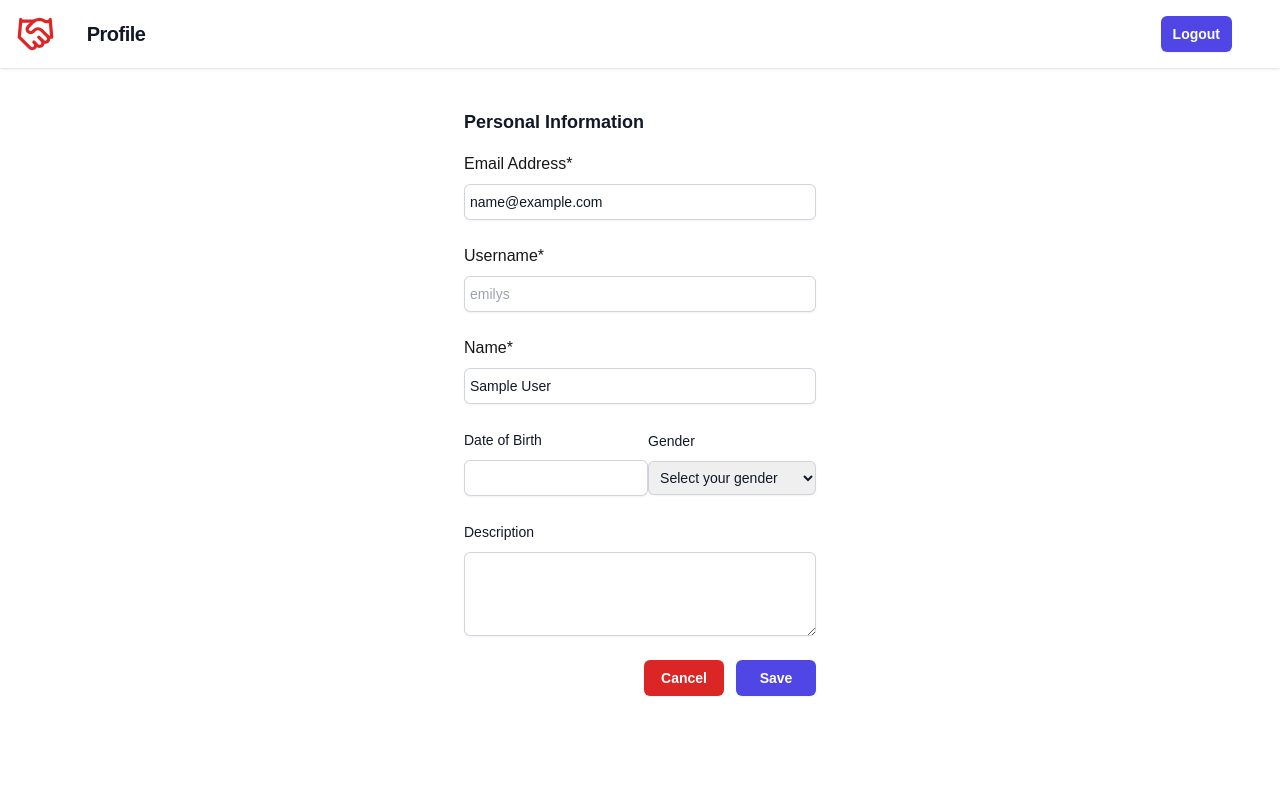
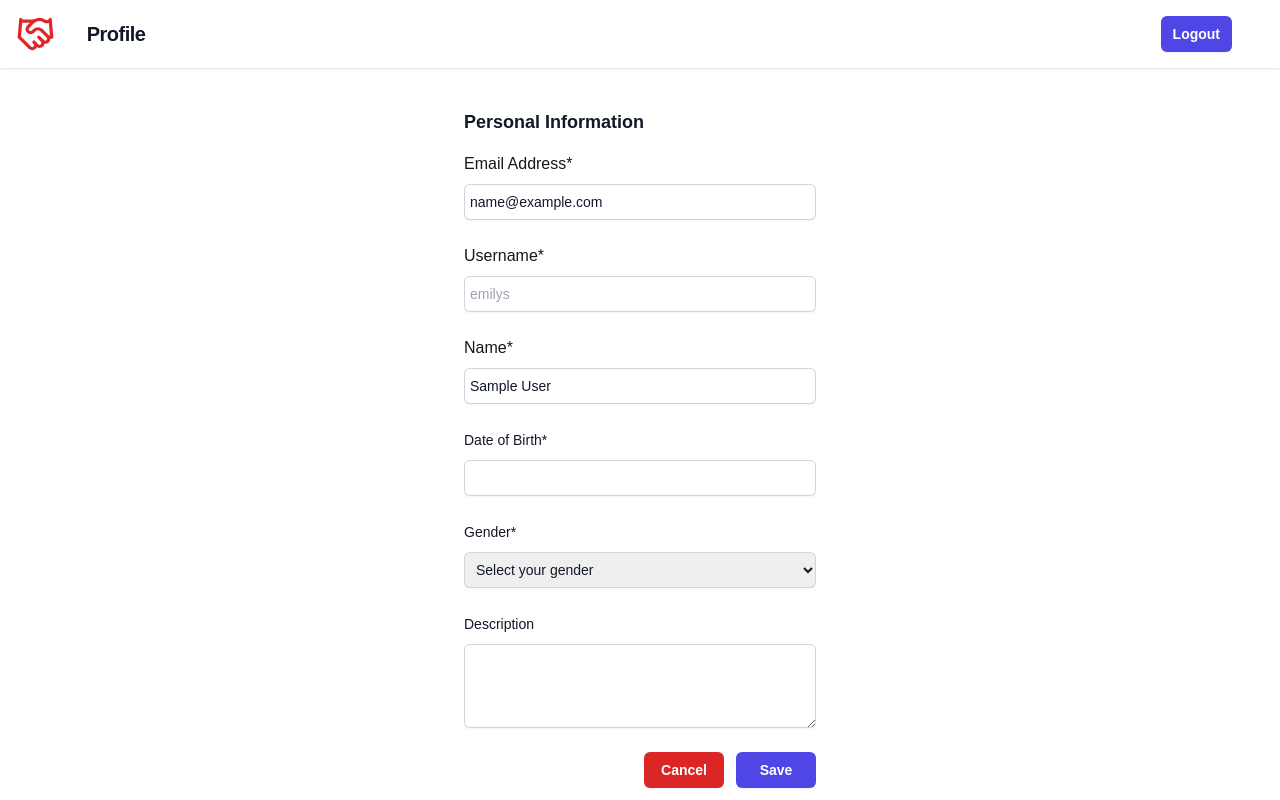
Before and after one commit to rahul94maurya/Plant-for-the-planet-task, a Next.js app: page /edit-profile in a window 1280 px wide. Built offline with nearby package versions, Linux system fonts and the light colour scheme; sample sign-in values are in the browser's storage.

Commit message:
edit profile page css bug fixed

```diff
--- a/pages/edit-profile/index.tsx
+++ b/pages/edit-profile/index.tsx
@@ -10,7 +10,6 @@ import {
   getDummyUser,
   setDummyUserIntoLocalStorage,
 } from '@/lib/utility/localStorage';
-import ConfirmationModal from '@/components/shared/ConfirmationModal';
 
 type userData = {
   email: string;
@@ -127,6 +126,7 @@ const ProfilePage = () => {
   ) {
     event.preventDefault();
     // TODO: Add form submission logic here
+    if (canSubmitForm()) {
       const requestBody = {
         email,
         userName,
@@ -135,7 +135,6 @@ const ProfilePage = () => {
         gender,
         dateOfBirth: new Date(dateOfBirth as Date)?.toISOString(),
       };
-    if (canSubmitForm()) {
       setIsLoading(true);
       const response = await authenticateUser(requestBody);
       if (response.token) {
@@ -193,15 +192,14 @@ const ProfilePage = () => {
           onChange={handleNameChange}
           onBlur={handleNameBlur}
         />
-        <div className="sm:flex items-center justify-between xs:space-y-6">
-          <div>
+        <div className="w-full">
           <label
             htmlFor="email"
             className="block text-sm font-medium leading-6 text-gray-900"
           >
-              Date of Birth
+            Date of Birth*
           </label>
-            <div className="mt-2 w-full">
+          <div className="mt-2 customDatePickerWidth">
             <DatePicker
               name="startDate"
               id="startDate"
@@ -223,19 +221,19 @@ const ProfilePage = () => {
             )}
           </div>
         </div>
-          <div className="sm:w-1/2">
+        <div className="w-full">
           <label
             htmlFor="country"
             className="block text-sm font-medium leading-6 text-gray-900"
           >
-              Gender
+            Gender*
           </label>
           <div className="block w-full mt-2">
             <select
               value={gender}
               onChange={handleGenderChange}
               onBlur={handleGenderBlur}
-                className="block w-full font-medium rounded-md border-0 p-2 text-gray-900 shadow-sm ring-1 ring-inset ring-gray-300 focus:ring-2 focus:ring-inset focus:ring-indigo-600 sm:text-sm sm:leading-6"
+              className="block w-full h-9 font-medium rounded-md border-0 p-2 text-gray-900 shadow-sm ring-1 ring-inset ring-gray-300 focus:ring-2 focus:ring-inset focus:ring-indigo-600 sm:text-sm sm:leading-6"
             >
               <option value="">Select your gender</option>
               {genders.map((ele) => (
@@ -249,8 +247,6 @@ const ProfilePage = () => {
             )}
           </div>
         </div>
-        </div>
-
         <div>
           <label
             htmlFor="about"
@@ -271,7 +267,7 @@ const ProfilePage = () => {
           <button
             type="button"
             onClick={handleCancelRequest}
-            className="flex min-w-20   justify-center rounded-md bg-red-600 px-3 py-1.5 text-sm font-semibold leading-6 text-white shadow-sm hover:bg-indigo-500 focus-visible:outline focus-visible:outline-2 focus-visible:outline-offset-2 focus-visible:outline-indigo-600"
+            className="flex min-w-20  justify-center rounded-md bg-red-600 px-3 py-1.5 text-sm font-semibold leading-6 text-white shadow-sm hover:bg-indigo-500 focus-visible:outline focus-visible:outline-2 focus-visible:outline-offset-2 focus-visible:outline-indigo-600"
           >
             Cancel
           </button>
--- a/pages/signup/index.tsx
+++ b/pages/signup/index.tsx
@@ -128,6 +128,8 @@ const SignupPage = () => {
   ) {
     event.preventDefault();
     // TODO: Add form submission logic here
+
+    if (canSubmitForm()) {
       const requestBody = {
         email,
         userName,
@@ -135,10 +137,8 @@ const SignupPage = () => {
         description,
         gender,
         password,
-      dateOfBirth: dateOfBirth?.toISOString(),
+        dateOfBirth: new Date(dateOfBirth as Date)?.toISOString(),
       };
-
-    if (canSubmitForm()) {
       setIsLoading(true);
       const response = await authenticateUser(requestBody);
       if (response.token) {
@@ -263,8 +263,6 @@ const SignupPage = () => {
               )}
             </div>
           </div>
-          <div className="sm:flex flex-col xs:space-y-6"></div>
-
           <div>
             <label
               htmlFor="about"
```
Lines whose indentation alone changed are shown as unchanged.
